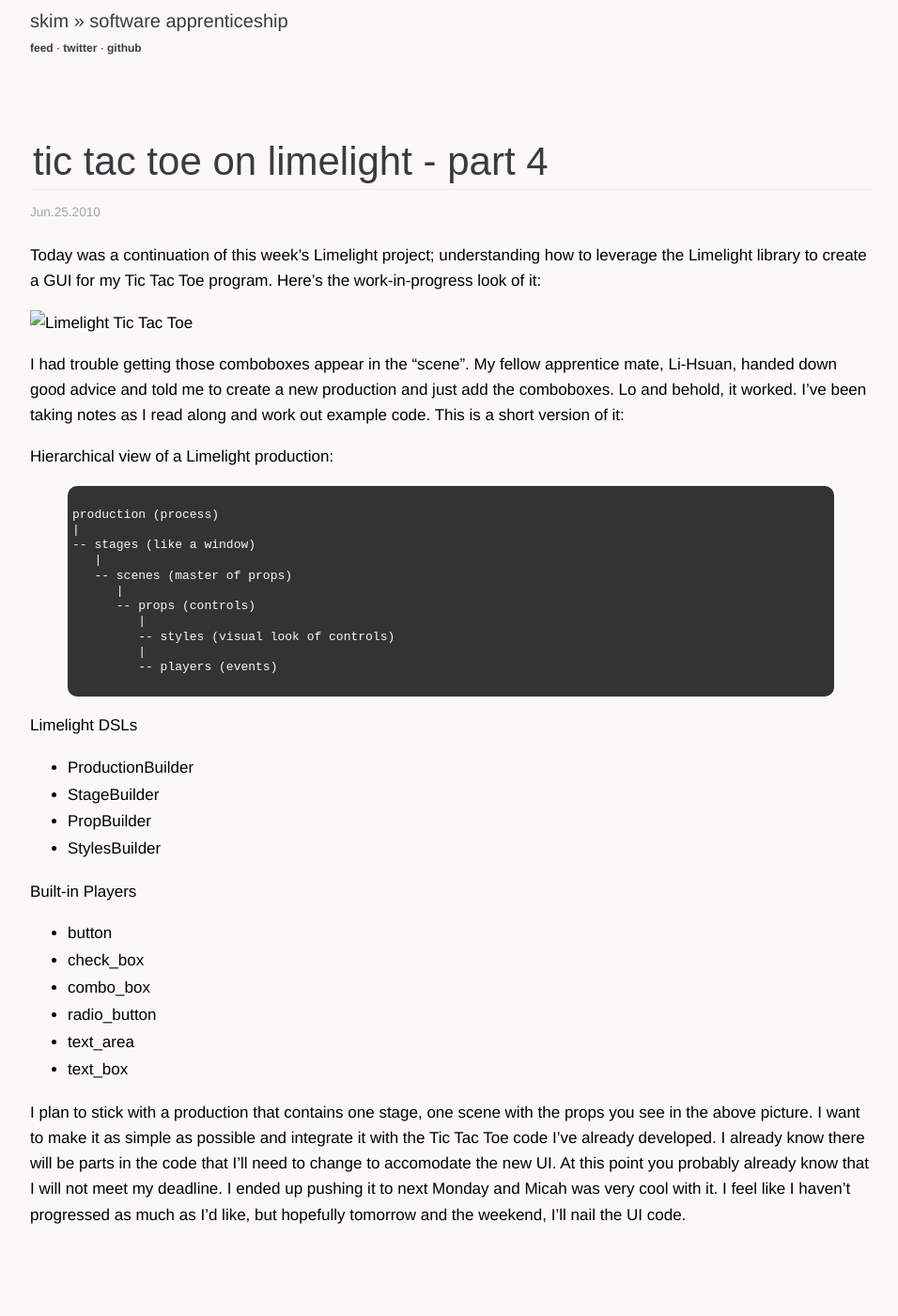
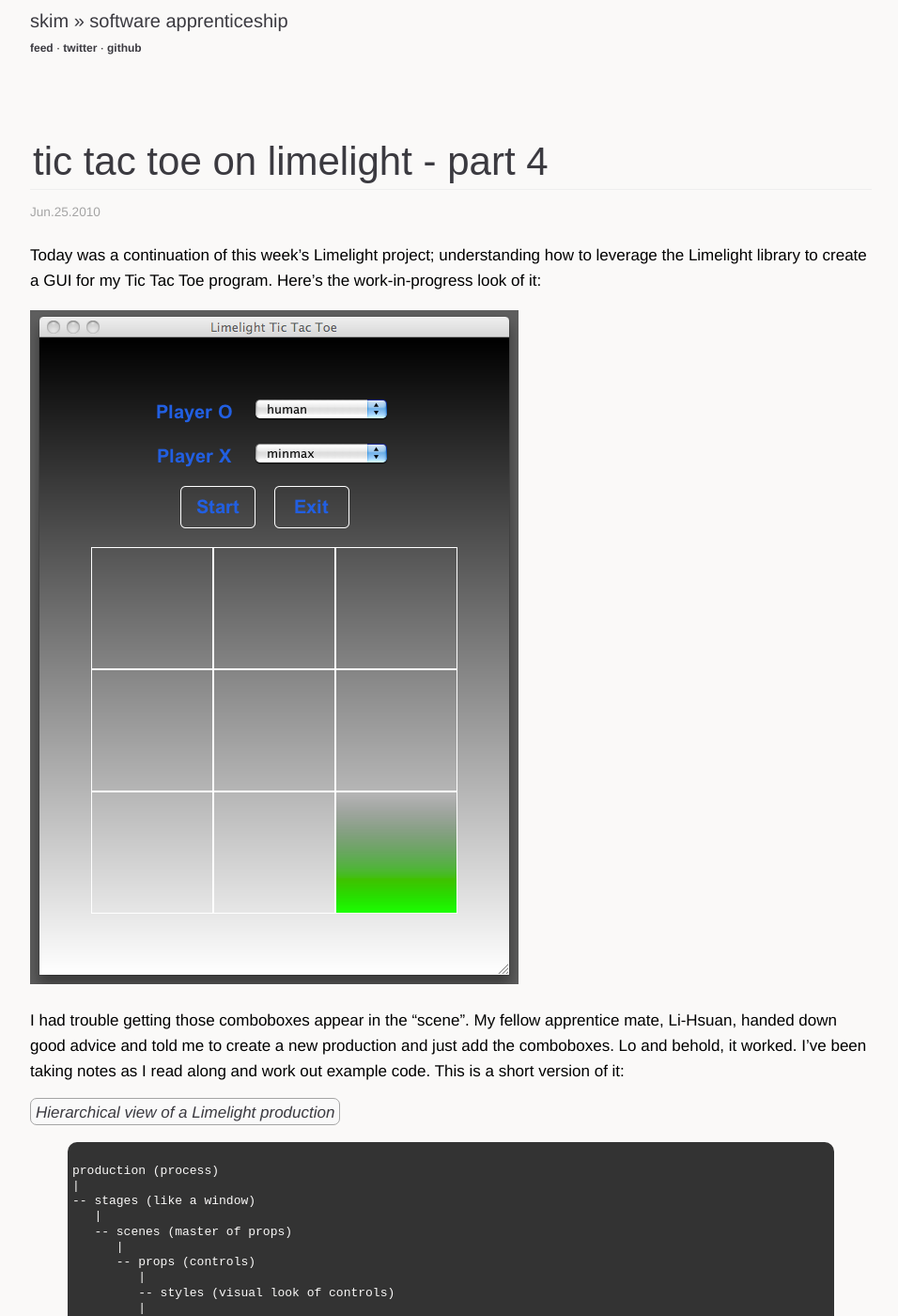
Before and after one commit to sl4m/skim.cc, a Jekyll site: the page built from _posts/2010-06-24-tic-tac-toe-limelight-part-4.markdown, in a window 1280 px wide and 1400 px high. Shown: the whole window at 94% size, without its empty margins (160-1116 px from the left). Built offline with Jekyll 4.4.1, drawn with Linux system fonts in a browser that asks for light colours; comment, search, counter and statistics services are not loaded.

Commit message:
added picture

```diff
--- a/_posts/2010-06-24-tic-tac-toe-limelight-part-4.markdown
+++ b/_posts/2010-06-24-tic-tac-toe-limelight-part-4.markdown
@@ -14,7 +14,7 @@
 
 I had trouble getting those comboboxes appear in the "scene".  My fellow apprentice mate, Li-Hsuan, handed down good advice and told me to create a new production and just add the comboboxes.  Lo and behold, it worked.  I've been taking notes as I read along and work out example code.  This is a short version of it:
 
-Hierarchical view of a Limelight production:
+*Hierarchical view of a Limelight production*
 
 {% highlight text %}
 production (process)
@@ -30,14 +30,14 @@
          -- players (events)
 {% endhighlight %}
 
-Limelight DSLs
+*Limelight DSLs*
 
 * ProductionBuilder
 * StageBuilder
 * PropBuilder
 * StylesBuilder
 
-Built-in Players
+*Built-in Players*
 
 * button
 * check_box
```
Also changed, not shown: images/limelight_tic_tac_toe.png (added).
